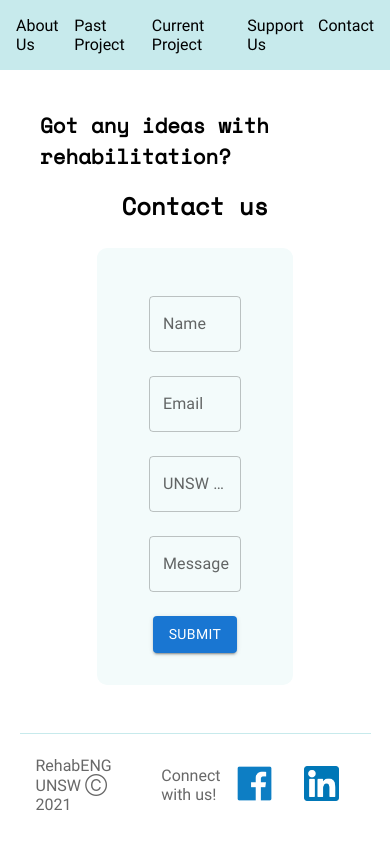
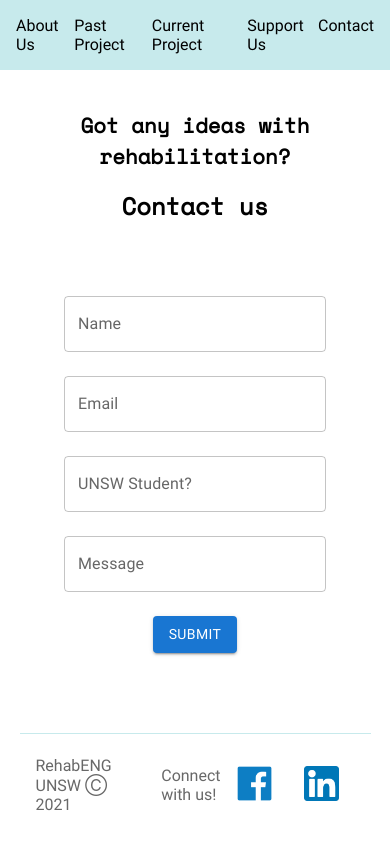
Before and after one commit to Vincent-SS/RehabENG-Website, a React (Create React App) app: page /contact in a window 390 px wide. Built offline with nearby package versions, Linux system fonts and the light colour scheme.

Commit message:
added about/contact mobile responsiveness, footer and nav not yet done

```diff
--- a/src/App.js
+++ b/src/App.js
@@ -6,6 +6,7 @@ import {
   Link,
   Redirect
 } from "react-router-dom";
+import { createTheme, ThemeProvider } from '@mui/material/styles';
 import styled from 'styled-components';
 import About from './screens/About';
 import PastProject from './screens/PastProject';
@@ -32,10 +33,11 @@ const List = styled.ul`
   }
 `;
 
+const theme = createTheme();
 
 function App() {
   return (
-    <>
+    <ThemeProvider theme={theme}>
     <Router>
       <div>
         <Nav>
@@ -84,7 +86,7 @@ function App() {
       </div>
     </Router>
     <Footer />
-    </>
+    </ThemeProvider>
   );
 }
 
--- a/src/components/ContactBox.js
+++ b/src/components/ContactBox.js
@@ -1,12 +1,11 @@
 import styled from 'styled-components';
-import { Button } from "@mui/material";
+import { Button, useMediaQuery } from "@mui/material";
 import ContactInput from '../components/ContactInput';
 
 const ContactInputContainer = styled.div`
         padding: 2rem;
         margin: 1rem;
-        width: 60%;
-        background: #F3FBFB;
+        width: ${props => props.mobile ? '100%' : '60%'};
         border-radius: 10px;
         display: flex;
         flex-direction: column;
@@ -14,8 +13,10 @@ const ContactInputContainer = styled.div`
         align-items: center;
 `;
 
-const ContactBox = () => (
-        <ContactInputContainer>
+const ContactBox = () => {
+        const isMobile = useMediaQuery(theme => theme.breakpoints.down('sm'));
+        return (
+        <ContactInputContainer mobile={isMobile}>
                 <ContactInput id='name' label='Name' multiline={false}/>
                 <ContactInput id='email' label='Email' multiline={false}/>
                 <ContactInput id='unsw' label='UNSW Student?' multiline={false}/>
@@ -25,6 +26,6 @@ const ContactBox = () => (
                         style={{marginTop: '1rem'}}
                 >Submit</Button>
         </ContactInputContainer>
-)
-
+        )
+        }
 export default ContactBox;
--- a/src/components/ContactInput.jsx
+++ b/src/components/ContactInput.jsx
@@ -1,14 +1,18 @@
 import { TextField } from "@mui/material";
 import { styled } from "@mui/material/styles"
+import useMediaQuery from '@mui/material/useMediaQuery';
+
 
 const CustomizedInput = styled(TextField)`
-        width: 70%;
+        width: ${props => props.mobile ? '100%' : '70%'};
         color: #C7EAEC;
 `;
 
 const ContactInput = props => {
         const {id, label, multiline} = props;
+        const isMobile = useMediaQuery(theme => theme.breakpoints.down('sm'));
         return <CustomizedInput
+                mobile={isMobile}
                 id={id}
                 label={label}
                 variant='outlined'
--- a/src/screens/About.jsx
+++ b/src/screens/About.jsx
@@ -4,17 +4,19 @@ import styled from 'styled-components'
 
 const Container = styled.div`
   width: 100%;
-  padding: 2rem;
+  padding: ${props => props.mobile ? '1rem' : '2rem'};
 `
 const CenteredDiv = styled.div`
   text-align: center;
 `
 const DescriptionContainer = styled.div`
   display: grid;
-  grid-template-columns: 1fr 1fr;
-  padding: 0 4rem;
+  grid-template-columns: ${props => props.mobile ? '100%' : '1fr 1fr'};
+  grid-template-rows: ${props => props.mobile ? '1fr 1fr' : '100%'};
+  padding: ${props => props.mobile ? '0rem' : '1rem'};
   > div {
-    padding: 2rem;
+    padding: ${props => props.mobile ? '1rem' : '2rem'};
+    text-align: ${props => props.mobile ? 'center' : 'left'}
   }
 `
 const Image = styled.img`
@@ -22,17 +24,18 @@ const Image = styled.img`
 `
 const About = () => {
   const isMobile = useMediaQuery(theme => theme.breakpoints.down('sm'));
+
   return (
-    <Container>
+    <Container mobile={isMobile}>
       <CenteredDiv>
         <h2>Welcome to RehabENG UNSW</h2>
       </CenteredDiv>
-      <DescriptionContainer>
-        <div>
+      <DescriptionContainer mobile={isMobile}>
+        <div mobile={isMobile}>
           <h2>About us</h2>
           <p>The Rehabilitation Engineering Society (formerly EWH UNSW) runs projects where students co-design and prototype assistive technology with a real client with a disability. Feel free to message us if you are interested in our current projects.</p>
         </div>
-        <div>
+        <div mobile={isMobile}>
           <Image src={stockImg} alt="stock image" />
         </div>
       </DescriptionContainer>
--- a/src/screens/Contact.jsx
+++ b/src/screens/Contact.jsx
@@ -6,6 +6,7 @@ const ContactHeading = styled.h3`
   margin: 0.5rem;
   font-family: 'SpaceMono';
   font-size: ${props => props.primary ? '1.5em' : '1.3em'};
+  text-align: center;
 `
 
 const Contact = () => (
```
